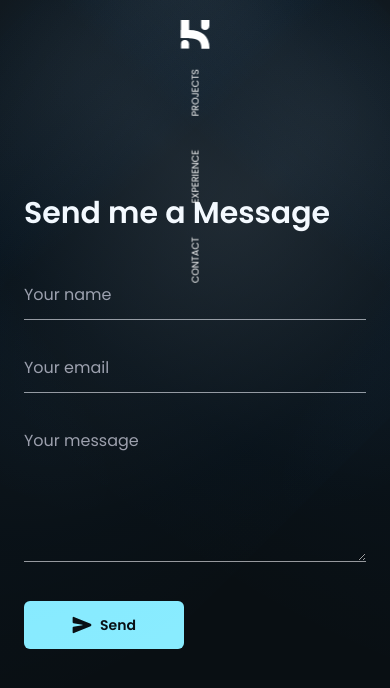
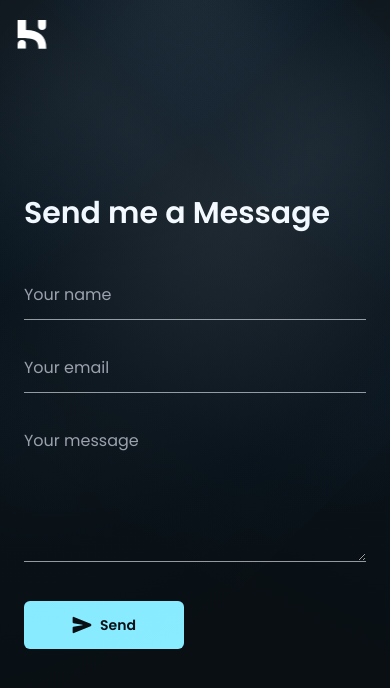
Before and after one commit to kensunjaya/portofolio-web, a Next.js app: page /send-message in a window 390 px wide. Shown: the top 688 px of the page. Built offline with nearby package versions, Linux system fonts and the light colour scheme.

Commit message:
feat: enhance SendMessagePage with improved toast notifications and layout adjustments; update breakpoint handling in hooks and sidebar component

```diff
--- a/src/app/send-message/page.tsx
+++ b/src/app/send-message/page.tsx
@@ -8,8 +8,7 @@ import { motion } from "framer-motion";
 import { useForm } from "react-hook-form";
 import { z } from "zod";
 import { zodResolver } from "@hookform/resolvers/zod";
-import { Slide, toast } from 'react-toastify';
-
+import { Slide, toast } from "react-toastify";
 
 import emailjs from "@emailjs/browser";
 import { useRouter } from "next/navigation";
@@ -44,7 +43,9 @@ const SendMessagePage = () => {
 
       await emailjs.send(serviceID, templateID, data, userID);
       reset();
-      toast.success('Thank you for your message! We will get back to you soon.', {
+      toast.success(
+        "Thank you for your message! We will get back to you soon.",
+        {
           position: "top-center",
           autoClose: 5000,
           hideProgressBar: true,
@@ -53,22 +54,22 @@ const SendMessagePage = () => {
           draggable: true,
           theme: "dark",
           transition: Slide,
-      });
+        }
+      );
       setTimeout(() => {
         router.push("/");
       }, 200);
     } catch (error) {
-      console.error("❌ Failed to send message:", error);
-      toast.error("❌ Failed to send message. Please try again.");
+      console.error("Failed to send message:", error);
+      toast.error("Oops, something went wrong. Please try again.");
     }
   };
 
   return (
-    <div className="flex flex-col items-center justify-center h-screen">
+    <main className="w-full min-h-screen overflow-hidden">
       <Spotlight />
       <SideBar />
-
-      {/* Slide-up animation wrapper */}
+      <div className="flex flex-col items-center justify-center h-screen">
         <motion.div
           initial={{ opacity: 0, y: 50 }}
           animate={{ opacity: 1, y: 0 }}
@@ -92,7 +93,9 @@ const SendMessagePage = () => {
                 className="w-full bg-transparent border-0 border-b border-zinc-300/70 dark:border-zinc-700/70 text-zinc-900 dark:text-zinc-100 placeholder-zinc-400 focus:outline-none focus:border-zinc-900 dark:focus:border-zinc-100 transition-colors py-3"
               />
               {errors.name && (
-              <p className="text-red-500 text-sm mt-1">{errors.name.message}</p>
+                <p className="text-orange-500 text-sm mt-1">
+                  {errors.name.message}
+                </p>
               )}
             </div>
 
@@ -106,11 +109,11 @@ const SendMessagePage = () => {
                 className="w-full bg-transparent border-0 border-b border-zinc-300/70 dark:border-zinc-700/70 text-zinc-900 dark:text-zinc-100 placeholder-zinc-400 focus:outline-none focus:border-zinc-900 dark:focus:border-zinc-100 transition-colors py-3"
               />
               {errors.email && (
-              <p className="text-red-500 text-sm mt-1">{errors.email.message}</p>
+                <p className="text-orange-500 text-sm mt-1">
+                  {errors.email.message}
+                </p>
               )}
             </div>
-
-          {/* Message */}
             <div>
               <textarea
                 placeholder="Your message"
@@ -120,11 +123,11 @@ const SendMessagePage = () => {
                 className="w-full bg-transparent border-0 border-b border-zinc-300/70 dark:border-zinc-700/70 text-zinc-900 dark:text-zinc-100 placeholder-zinc-400 focus:outline-none focus:border-zinc-900 dark:focus:border-zinc-100 transition-colors py-3 resize-y"
               />
               {errors.message && (
-              <p className="text-red-500 text-sm mt-1">{errors.message.message}</p>
+                <p className="text-red-500 text-sm mt-1">
+                  {errors.message.message}
+                </p>
               )}
             </div>
-
-          {/* Submit */}
             <div className="pt-2">
               <CustomButton type="submit" disabled={isSubmitting}>
                 <div className="flex items-center justify-center gap-2">
@@ -136,6 +139,7 @@ const SendMessagePage = () => {
           </form>
         </motion.div>
       </div>
+    </main>
   );
 };
 
--- a/src/components/hooks/breakpoint.ts
+++ b/src/components/hooks/breakpoint.ts
@@ -16,7 +16,7 @@ export const  getTailwindBreakpoint = () : {breakpoint: Breakpoint, orientation:
 
 
 export function useTailwindBreakpoint(): {breakpoint: Breakpoint, orientation: Orientation} {
-  const [breakpoint, setBreakpoint] = useState<{breakpoint: Breakpoint, orientation: Orientation}>({breakpoint: 'xs', orientation: 'landscape'});
+  const [breakpoint, setBreakpoint] = useState<{breakpoint: Breakpoint, orientation: Orientation}>({breakpoint: 'lg', orientation: 'landscape'});
 
   useEffect(() => {
     const updateBreakpoint = () => {
--- a/src/components/project.tsx
+++ b/src/components/project.tsx
@@ -10,7 +10,7 @@ import { Breakpoint, TechStack } from "./interface/types";
 export const Project = ({ title, description, imageUrl, link, number, breakpoint, techstacks } : { title: string, description: string, imageUrl: string, link: string, number: number, breakpoint: Breakpoint, techstacks: TechStack[] }) => {
   const techStackClasses: Record<TechStack, string> = {
     "React": "border-cyan-400 text-cyan-400",
-    "Next.js": "border-indigo-400 text-indigo-400",
+    "Next.js": "border-indigo-300 text-indigo-300",
     "TypeScript": "border-blue-400 text-blue-400",
     "Node.js": "border-emerald-400 text-emerald-400",
     "Express": "border-gray-400 text-gray-400",
--- a/src/components/sidebar.tsx
+++ b/src/components/sidebar.tsx
@@ -1,9 +1,11 @@
 import { handleScrollTo } from "@/lib/utilfunctions";
-import Image from "next/image"
+import Image from "next/image";
 import { useTailwindBreakpoint } from "./hooks/breakpoint";
+import { usePathname } from "next/navigation";
 
 export const SideBar = () => {
-  const { breakpoint } = useTailwindBreakpoint();
+  const { breakpoint, orientation } = useTailwindBreakpoint();
+  const pathname = usePathname();
   return (
     <nav className="fixed top-5 md:top-10 sm:left-5 md:left-10 h-0 w-16 bg-transparent flex flex-col items-center justify-between z-[999] scale-60 md:scale-100">
       <div className="flex flex-col items-center space-y-50">
@@ -16,21 +18,22 @@ export const SideBar = () => {
             if (window.location.pathname !== "/") {
               window.location.href = "/";
             }
-            handleScrollTo("#home")
+            handleScrollTo("#home");
           }}
           style={{ cursor: "pointer" }}
         />
+        {((orientation === "landscape") || (orientation === "portrait" && pathname !== "/send-message")) && (
           <div className="rotate-270 space-x-10">
             {[
-        { label: "Contact", id: "#contact" },
-        { label: "Experience", id: "#experience" },
-        { label: "Projects", id: "#project1" },
+              { label: "CONTACT", id: "#contact" },
+              { label: "EXPERIENCE", id: "#experience" },
+              { label: "PROJECTS", id: "#project1" },
             ].map(({ label, id }) => (
               <a
                 key={label}
                 href={id}
                 className="relative text-white px-2 py-1 overflow-hidden group"
-          onClick={e => {
+                onClick={(e) => {
                   e.preventDefault();
                   if (window.location.pathname !== "/") {
                     window.location.href = "/";
@@ -38,15 +41,14 @@ export const SideBar = () => {
                   handleScrollTo(id);
                 }}
               >
-          <span
-            className="relative z-10 group-hover:text-secondary transition-colors duration-300"
-          >
-            {breakpoint === 'xs' || breakpoint === 'sm' ? label.toUpperCase() : label}
+                <span className="relative z-10 group-hover:text-secondary transition-colors duration-300">
+                  {label}
                 </span>
               </a>
             ))}
           </div>
+        )}
       </div>
     </nav>
   );
-}
+};
```
Lines whose indentation alone changed are shown as unchanged.
